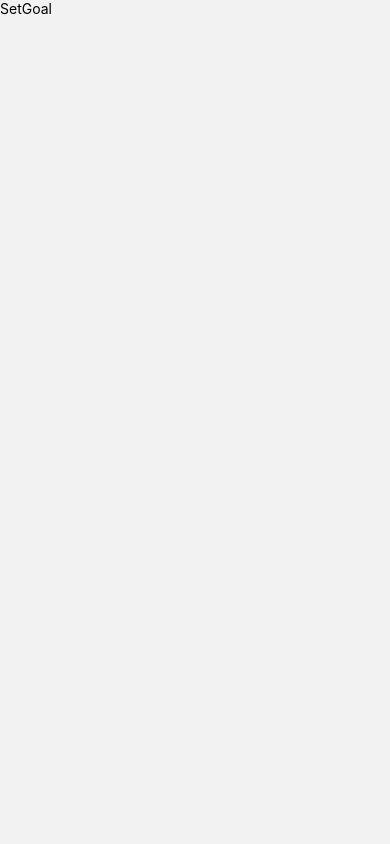
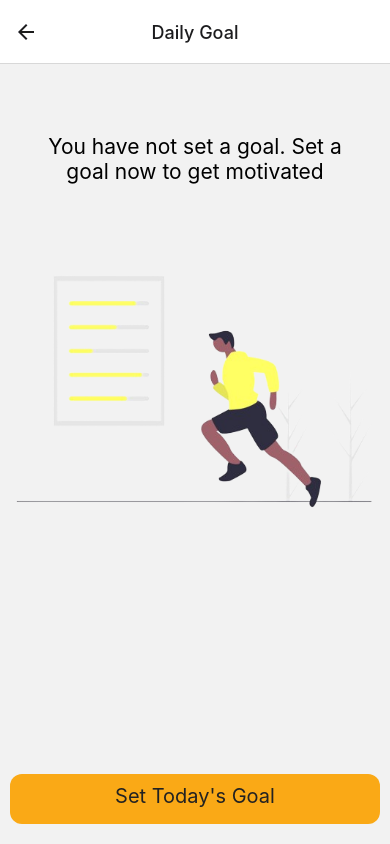
Before and after one commit to mosidrum/countdown_timer, a React Native app: screen /SetGoal in a window 390 px wide. Built offline with nearby package versions, Linux system fonts and the light colour scheme.

Commit message:
Conditional time setting render

```diff
--- a/App.js
+++ b/App.js
@@ -3,29 +3,42 @@ import { StyleSheet, Text, View } from 'react-native';
 import { NavigationContainer } from '@react-navigation/native';
 import { createNativeStackNavigator } from '@react-navigation/native-stack';
 import { Welcome, SetGoal, Timmer } from './screens';
+import { SetTime } from './components';
 
 const Stack = createNativeStackNavigator();
 
 export default function App() {
 	return (
 		<NavigationContainer>
-      <Stack.Navigator initialRouteName='Welcome'>
+			<Stack.Navigator initialRouteName="Welcome">
 				<Stack.Screen
-        name='Welcome'
+					name="Welcome"
 					component={Welcome}
-        options={{headerShown: false}}
+					options={{ headerShown: false }}
 				/>
 				<Stack.Screen
-        name='SetGoal'
+					name="SetGoal"
 					component={SetGoal}
-        options={{headerShown: false}}
+					options={{
+						headerShown: true,
+						headerTitle: 'Daily Goal',
+						headerTitleAlign: 'center',
+					}}
 				/>
 				<Stack.Screen
-        name='Timmer'
+					name="Timmer"
 					component={Timmer}
-        options={{headerShown: false}}
+					options={{ headerShown: false }}
 				/>
-
+				<Stack.Screen
+					name="SetTime"
+					component={SetTime}
+					options={{
+						headerShown: true,
+						headerTitle: 'Set Time',
+						headerTitleAlign: 'center',
+					}}
+				/>
 			</Stack.Navigator>
 		</NavigationContainer>
 	);
--- /dev/null
+++ b/components/NoTime.js
@@ -0,0 +1,61 @@
+import { View, Text, Image, StyleSheet } from 'react-native';
+import React from 'react';
+import Button from './Button';
+
+export default function NoTime({ navigation }) {
+	return (
+		<View style={styles.container}>
+			<View style={styles.textContainer}>
+				<Text style={styles.text}>
+					You have not set a goal. Set a goal now to get motivated
+				</Text>
+			</View>
+			<View style={styles.imageContainer}>
+				<Image
+					source={require('../assets/running.png')}
+					style={styles.image}
+				/>
+			</View>
+			<View style={styles.buttonContainer}>
+				<Button
+					title="Set Today's Goal"
+					onPress={() => navigation.navigate('SetTime')}
+				/>
+			</View>
+		</View>
+	);
+}
+
+const styles = StyleSheet.create({
+	container: {
+		flex: 1,
+		padding: 10,
+	},
+	textContainer: {
+		paddingHorizontal: 30,
+		marginTop: 60,
+		justifyContent: 'center',
+		alignItems: 'center',
+	},
+	text: {
+		fontSize: 21,
+		textAlign: 'center',
+	},
+	imageContainer: {
+		flex: 0.5,
+		justifyContent: 'center',
+		alignItems: 'center',
+		paddingTop: 60,
+	},
+	image: {
+		height: '100%',
+		width: '100%',
+	},
+	buttonContainer: {
+		position: 'absolute',
+		bottom: 20,
+		left: 0,
+		right: 0,
+		paddingHorizontal: 10,
+	},
+});
--- /dev/null
+++ b/components/SetTime.js
@@ -0,0 +1,10 @@
+import { View, Text } from 'react-native'
+import React from 'react'
+
+export default function SetTime() {
+  return (
+    <View>
+      <Text>SetTime</Text>
+    </View>
+  )
+}
--- a/components/index.js
+++ b/components/index.js
@@ -1,3 +1,5 @@
 import Button from './Button';
+import NoTime from './NoTime';
+import SetTime from './SetTime';
 
-export { Button };
+export { Button, NoTime, SetTime };
--- a/constants/Colors.js
+++ b/constants/Colors.js
@@ -1,6 +1,6 @@
 const Colors = {
 	white: '#FFF',
-	black: '#22222',
+	black: '#222222',
 	background: '#fbfffe',
 	secondary: '#fff',
 	buttonColor: '#faa916',
--- a/screens/SetGoal.js
+++ b/screens/SetGoal.js
@@ -1,10 +1,9 @@
-import { View, Text } from 'react-native'
-import React from 'react'
+import React, { useState } from 'react';
+import { NoTime, SetTime } from '../components';
+import { View } from 'react-native';
 
-export default function SetGoal() {
-  return (
-    <View>
-      <Text>SetGoal</Text>
-    </View>
-  )
+export default function SetGoal({navigation}) {
+	const [readingTime, setReadingTime] = useState(0);
+
+	return <>{readingTime > 0 ? <SetTime /> : <NoTime navigation={navigation}/>}</>;
 }
--- a/screens/Welcome.js
+++ b/screens/Welcome.js
@@ -29,11 +29,12 @@ export default function Welcome({ navigation }) {
 					<Text style={styles.text}>Track your daily reading, log your</Text>
 					<Text style={styles.text}>thoughts and favourite quotes</Text>
 				</View>
-				<Button
-					title="Set Today's Goal"
-					onPress={onPress}
-					style={styles.button}
-				/>
+				<View style={styles.buttonContainer}>
+					<Button
+						title="Set Today's Goal"
+						onPress={onPress}
+					/>
+				</View>
 			</View>
 		</LinearGradient>
 	);
@@ -44,34 +45,38 @@ const styles = StyleSheet.create({
 		flex: 1,
 	},
 	imageContainer: {
-		flex: 0.7, // Take 60% of the available space
+		flex: 0.7,
 		justifyContent: 'center',
 		alignItems: 'center',
-    paddingTop: 60
+		paddingTop: 60,
 	},
 	image: {
-		height: '100%', // Adjust as needed
-		width: '100%', // Adjust as needed
+		height: '100%',
+		width: '100%',
 	},
 	contentContainer: {
-		flex: 0.4, // Take remaining 40% of the available space
+		flex: 0.4,
 		paddingHorizontal: 22,
-		// paddingTop: 20, // Adjust as needed
+		marginTop: -56,
 	},
 	title: {
 		fontSize: 36,
 		color: Colors.black,
 	},
 	textContainer: {
-		marginTop: 12,
-    marginBottom: 52
+		marginBottom: 42,
+    marginTop: 10,
 	},
 	text: {
 		fontSize: 18,
 		color: Colors.black,
 		marginVertical: 4,
 	},
-	button: {
-		marginTop: 20, // Adjust as needed
+	buttonContainer: {
+		position: 'absolute',
+		bottom: 20,
+		left: 0,
+		right: 0,
+		paddingHorizontal: 10,
 	},
 });
```
Also changed, not shown: assets/running.png (added). Lines whose indentation alone changed are shown as unchanged.
